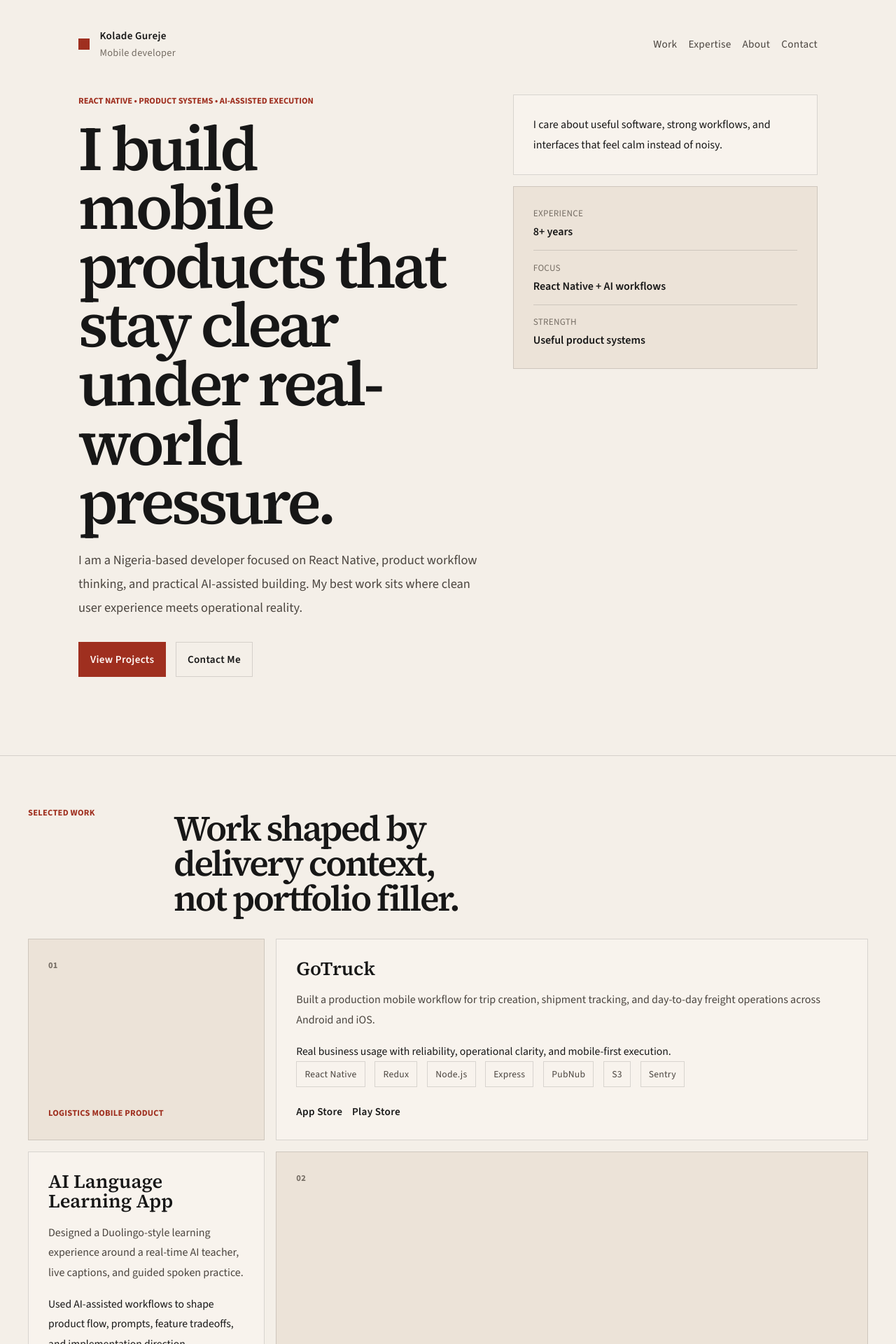
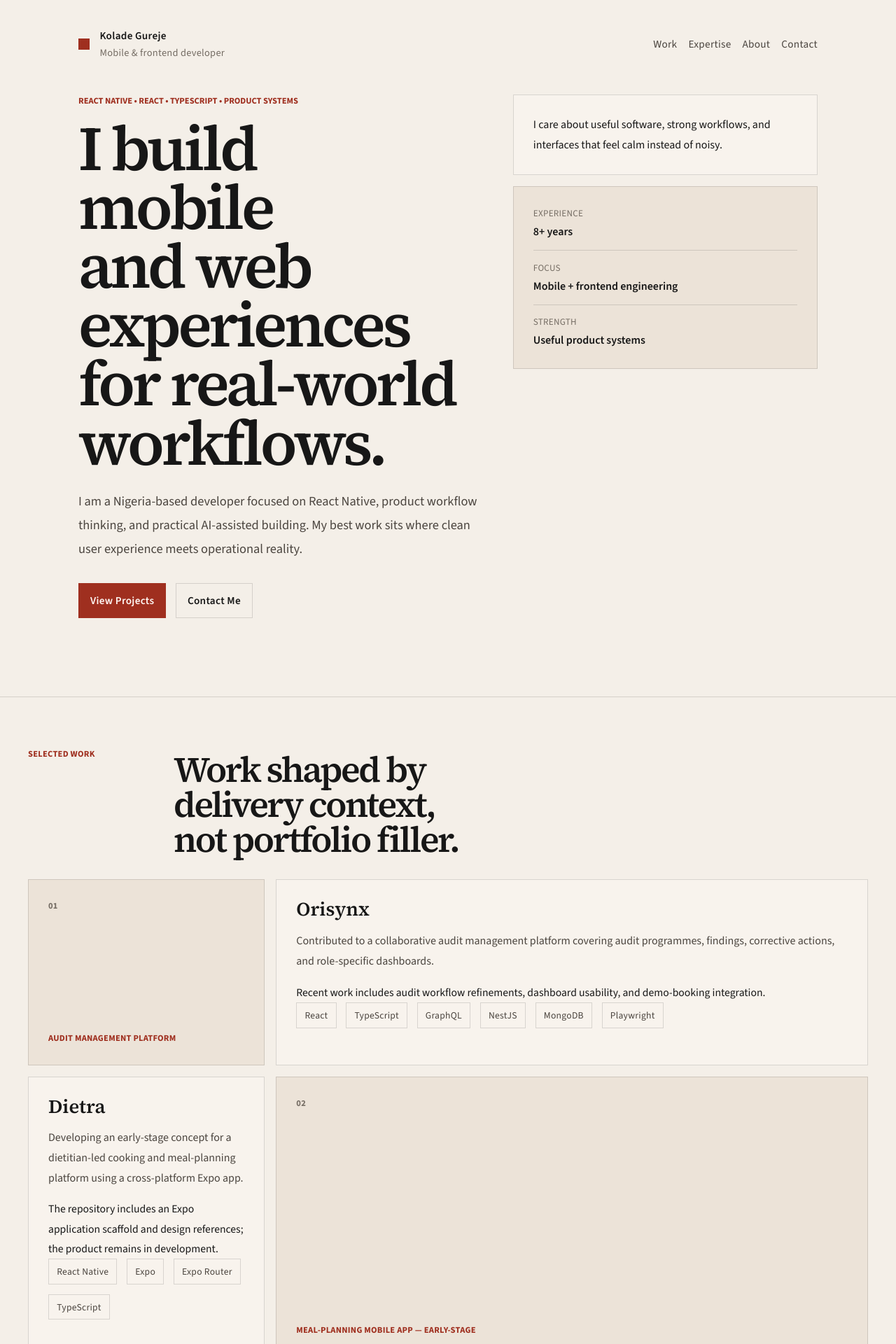
Before and after one commit to koladeg/kolade-portfolio, a Next.js app: page / in a window 1280 px wide. Shown: the top 1920 px of the page at 70% size. Built offline with nearby package versions, Linux system fonts and the light colour scheme.

Commit message:
Add recent portfolio projects

```diff
--- a/src/app/page.tsx
+++ b/src/app/page.tsx
@@ -7,11 +7,27 @@ const navLinks = [
 
 const stats = [
   { label: "Experience", value: "8+ years" },
-  { label: "Focus", value: "React Native + AI workflows" },
+  { label: "Focus", value: "Mobile + frontend engineering" },
   { label: "Strength", value: "Useful product systems" },
 ];
 
 const projects = [
+  {
+    title: "Orisynx",
+    category: "Audit management platform",
+    summary: "Contributed to a collaborative audit management platform covering audit programmes, findings, corrective actions, and role-specific dashboards.",
+    outcome: "Recent work includes audit workflow refinements, dashboard usability, and demo-booking integration.",
+    stack: ["React", "TypeScript", "GraphQL", "NestJS", "MongoDB", "Playwright"],
+    links: [],
+  },
+  {
+    title: "Dietra",
+    category: "Meal-planning mobile app — early-stage",
+    summary: "Developing an early-stage concept for a dietitian-led cooking and meal-planning platform using a cross-platform Expo app.",
+    outcome: "The repository includes an Expo application scaffold and design references; the product remains in development.",
+    stack: ["React Native", "Expo", "Expo Router", "TypeScript"],
+    links: [],
+  },
   {
     title: "GoTruck",
     category: "Logistics mobile product",
@@ -34,7 +50,7 @@ const projects = [
       "Designed a Duolingo-style learning experience around a real-time AI teacher, live captions, and guided spoken practice.",
     outcome: "Used AI-assisted workflows to shape product flow, prompts, feature tradeoffs, and implementation direction.",
     stack: ["React Native", "Expo", "TypeScript", "Clerk", "Stream", "PostHog", "NativeWind", "Zustand"],
-    links: [{ label: "GitHub", href: "https://github.com/koladeg" }],
+    links: [{ label: "GitHub", href: "https://github.com/koladeg/expo-lingua" }],
   },
   {
     title: "e-mhGAP Replica",
@@ -87,7 +103,7 @@ export default function Home() {
               <span className="brand-mark" aria-hidden="true" />
               <div>
                 <p className="brand-name">Kolade Gureje</p>
-                <p className="brand-role">Mobile developer</p>
+                <p className="brand-role">Mobile & frontend developer</p>
               </div>
             </a>
 
@@ -102,9 +118,9 @@ export default function Home() {
 
           <div id="top" className="hero-grid">
             <div className="hero-copy-wrap">
-              <p className="eyebrow">React Native • Product systems • AI-assisted execution</p>
+              <p className="eyebrow">React Native • React • TypeScript • Product systems</p>
               <h1 className="hero-title">
-                I build mobile products that stay clear under real-world pressure.
+                I build mobile and web experiences for real-world workflows.
               </h1>
               <p className="hero-copy">
                 I am a Nigeria-based developer focused on React Native, product workflow thinking, and practical
```
